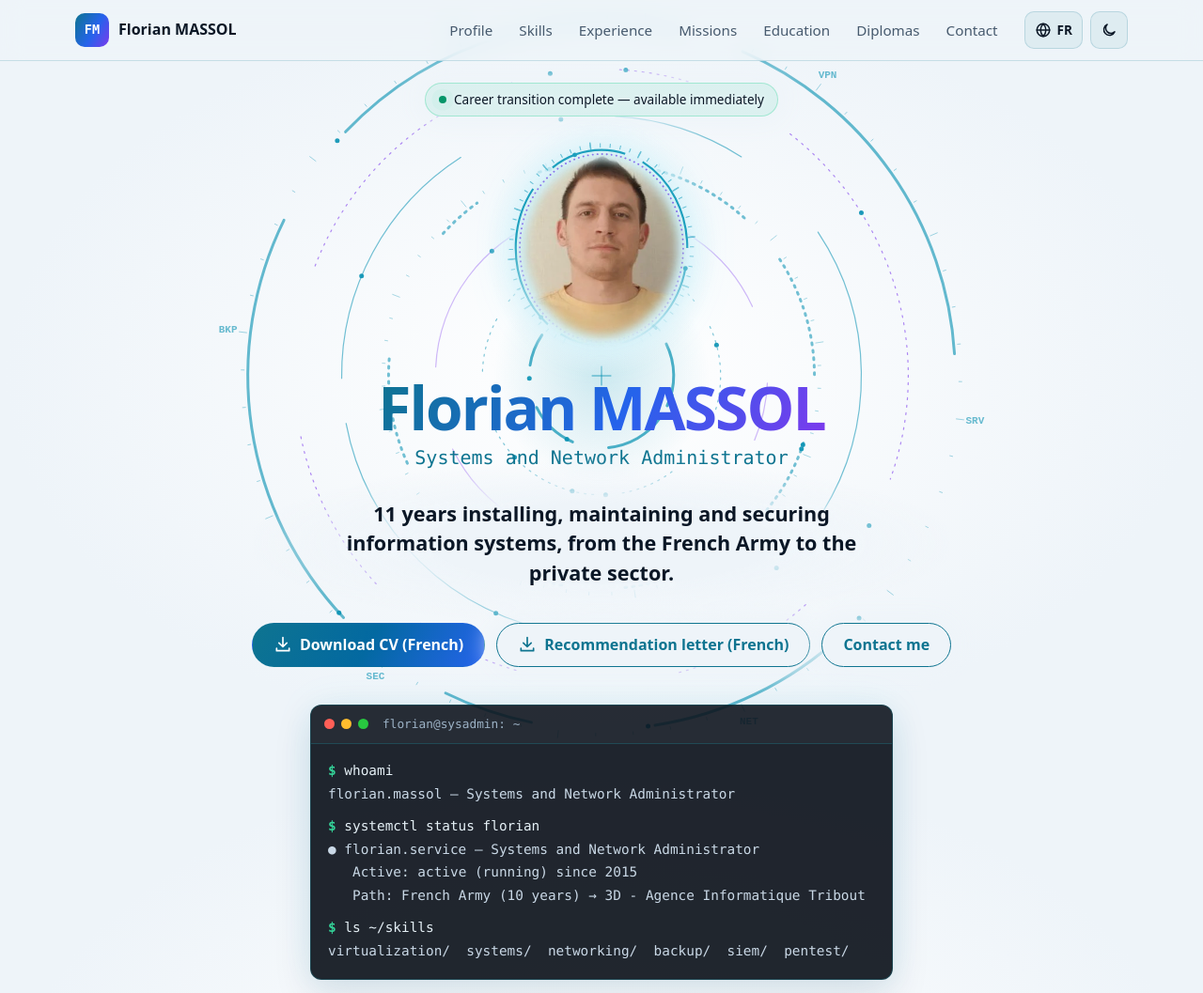
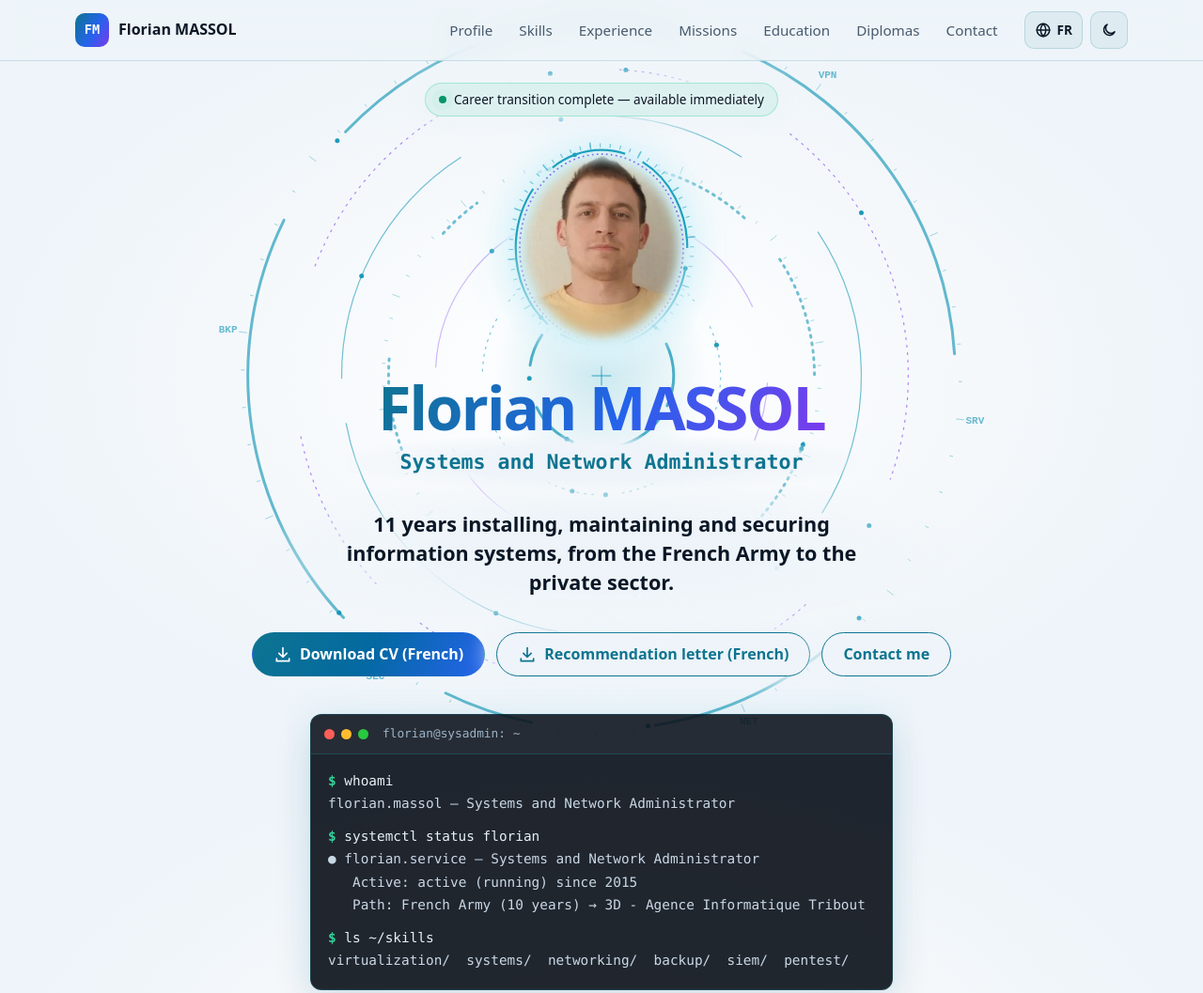
Before and after one commit to fmassol-63/fmassol-63.github.io, a website built with Vite: page index.html in a window 1280 px wide. Shown: the top 1057 px of the page at 94% size. Built offline with nearby package versions, Linux system fonts and the light colour scheme; animation ran at ten frames a second.

Commit message:
style: titre « Administrateur Systèmes et Réseaux » lisible sur le tourbillon

```diff
--- a/src/styles/hero.css
+++ b/src/styles/hero.css
@@ -131,17 +131,36 @@
   color: transparent;
 }
 
+/* Titre et accroche : halo couleur du fond derrière le texte, qui efface le tourbillon
+   sans dessiner de cadre. */
+.hero__title,
+.hero__tagline {
+  position: relative;
+  isolation: isolate;
+  text-shadow:
+    0 1px 12px var(--bg),
+    0 0 4px var(--bg);
+}
+
 .hero__title {
   margin: 0;
+  padding: 4px 16px;
   font-family: var(--font-mono);
-  font-size: clamp(0.95rem, 2.4vw, 1.25rem);
+  font-size: clamp(1.05rem, 2.6vw, 1.35rem);
+  font-weight: 700;
   color: var(--accent);
 }
 
-/* Halo couleur du fond derrière l'accroche : efface le tourbillon sans dessiner de cadre. */
+.hero__title::before {
+  content: '';
+  position: absolute;
+  inset: -8px 0;
+  z-index: -1;
+  background: radial-gradient(ellipse at center, var(--bg) 45%, transparent 75%);
+  pointer-events: none;
+}
+
 .hero__tagline {
-  position: relative;
-  isolation: isolate;
   max-width: 620px;
   margin: 18px auto 0;
   padding: 10px 20px;
@@ -149,9 +168,6 @@
   font-weight: 600;
   line-height: 1.45;
   color: var(--text);
-  text-shadow:
-    0 1px 12px var(--bg),
-    0 0 4px var(--bg);
 }
 
 .hero__tagline::before {
@@ -163,8 +179,12 @@
   pointer-events: none;
 }
 
-/* Sur grand écran, le halo peut déborder sur les côtés sans créer de défilement horizontal. */
+/* Sur grand écran, les halos peuvent déborder sur les côtés sans créer de défilement horizontal. */
 @media (min-width: 760px) {
+  .hero__title::before {
+    inset: -8px -40px;
+  }
+
   .hero__tagline::before {
     inset: -30px -60px;
   }
```
